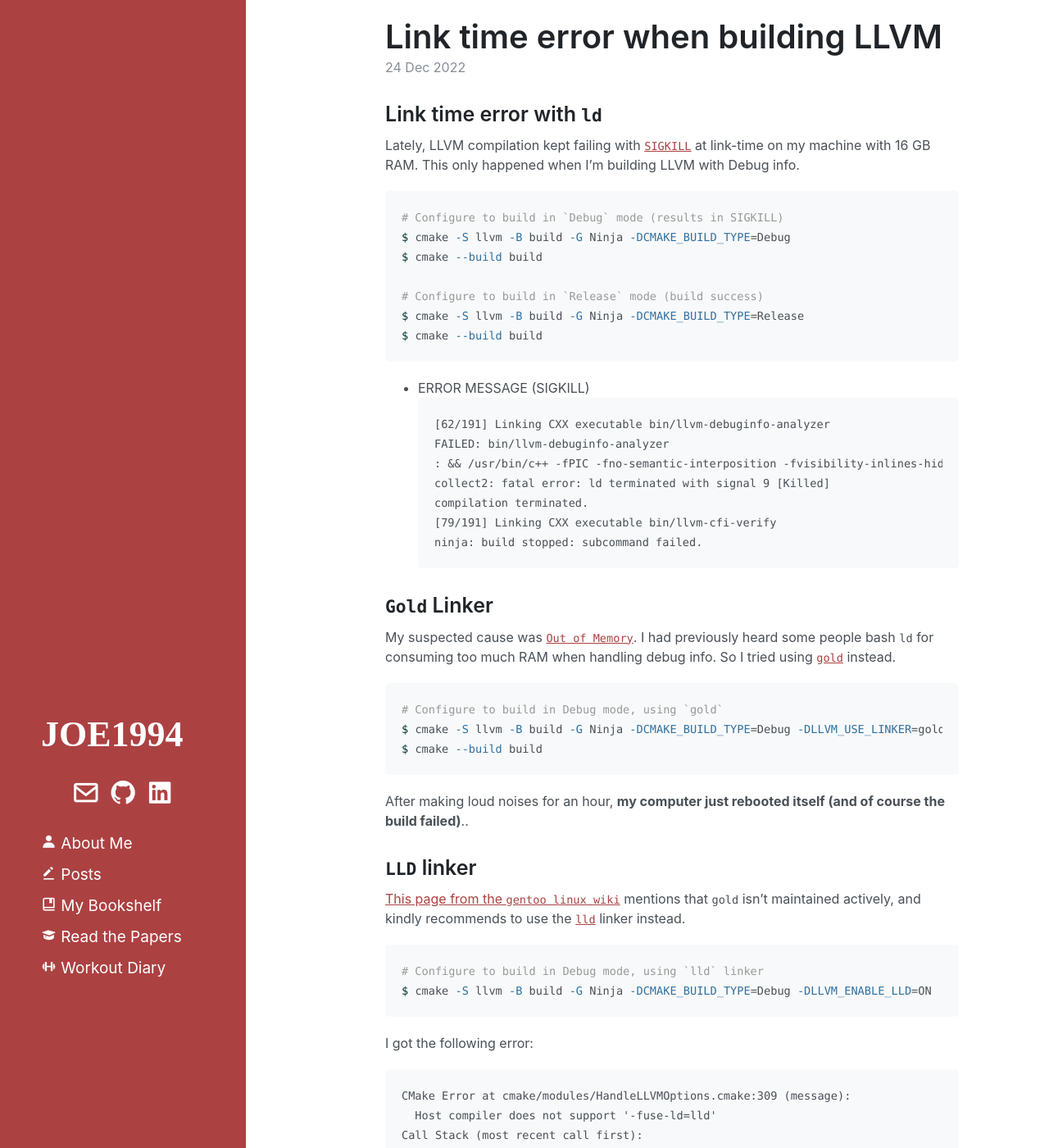
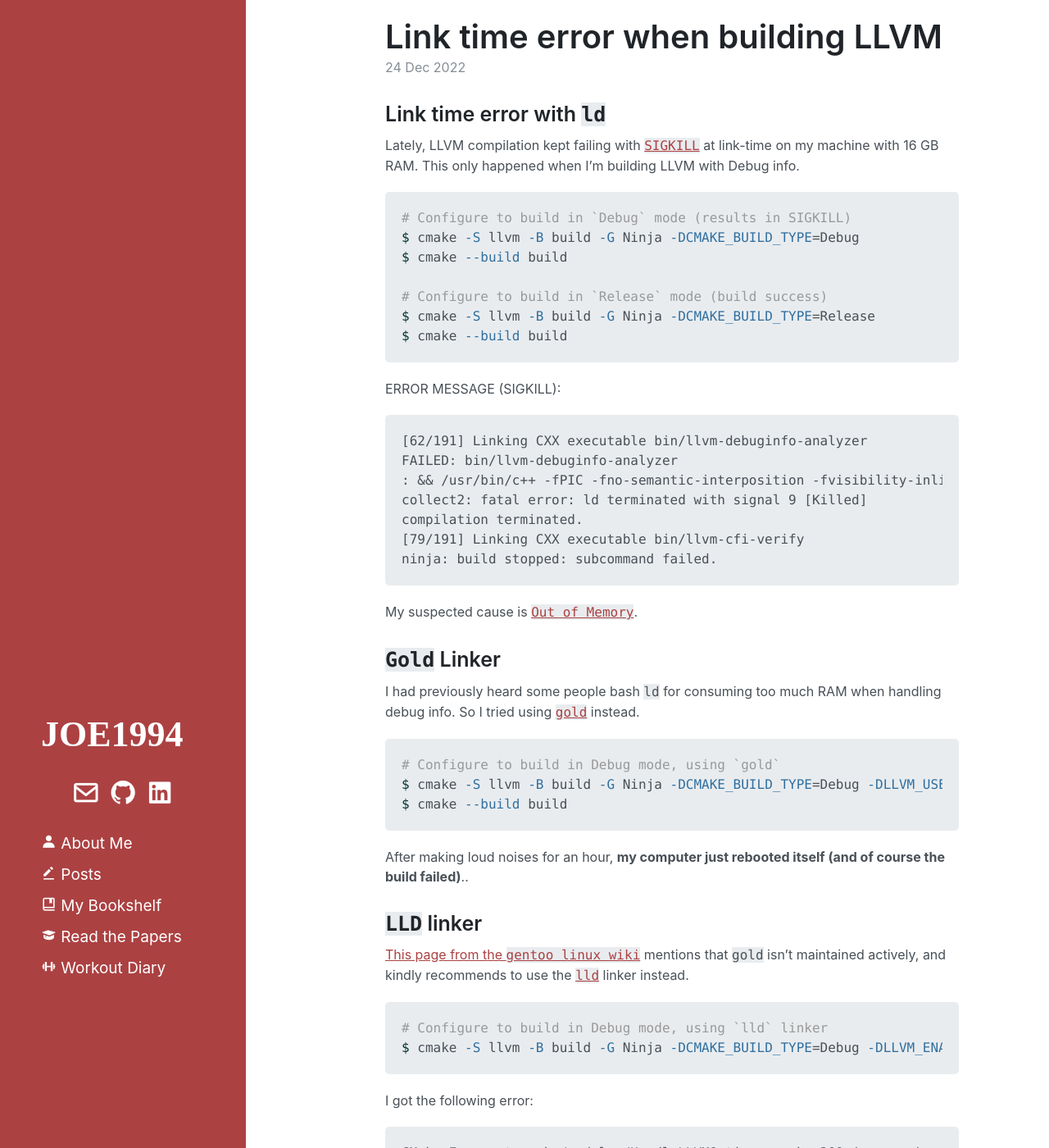
Before and after one commit to JOE1994/JOE1994.github.io, a Jekyll site: the page built from _posts/2022-12-24-building-llvm-link-time-error.md, in a window 1280 px wide and 1400 px high. Shown: the whole window at 82% size. Built offline with Jekyll 4.4.1, drawn with Linux system fonts in a browser that asks for light colours; comment, search, counter and statistics services are not loaded.

Commit message:
minor change to code formatting in markdown + etc

````diff
--- a/_posts/2022-12-24-building-llvm-link-time-error.md
+++ b/_posts/2022-12-24-building-llvm-link-time-error.md
@@ -17,7 +17,7 @@
 $ cmake --build build
 ```
 
-* ERROR MESSAGE (SIGKILL)
+ERROR MESSAGE (SIGKILL):
 ```
 [62/191] Linking CXX executable bin/llvm-debuginfo-analyzer
 FAILED: bin/llvm-debuginfo-analyzer
@@ -28,9 +28,10 @@
 ninja: build stopped: subcommand failed.
 ```
 
+My suspected cause is [`Out of Memory`](https://en.wikipedia.org/wiki/Out_of_memory).
+
 ### `Gold` Linker
-
-My suspected cause was [`Out of Memory`](https://en.wikipedia.org/wiki/Out_of_memory). I had previously heard some people bash `ld` for consuming too much RAM when handling debug info. So I tried using [`gold`](https://manpages.ubuntu.com/manpages/trusty/man1/x86_64-linux-gnu-ld.gold.1.html) instead.
+I had previously heard some people bash `ld` for consuming too much RAM when handling debug info. So I tried using [`gold`](https://manpages.ubuntu.com/manpages/trusty/man1/x86_64-linux-gnu-ld.gold.1.html) instead.
 
 ```bash
 # Configure to build in Debug mode, using `gold`
--- a/assets/css/hyde/_sass/_code.scss
+++ b/assets/css/hyde/_sass/_code.scss
@@ -9,7 +9,7 @@
 }
 
 code {
-  font-size: 85%;
+  background-color: var(--code-bg);
 }
 
 pre {
--- a/assets/css/hyde/_sass/_variables.scss
+++ b/assets/css/hyde/_sass/_variables.scss
@@ -42,7 +42,7 @@
 
   --code-font: SFMono-Regular, Menlo, Monaco, Consolas, "Liberation Mono", "Courier New", monospace;
   --code-color: var(--grape);
-  --code-bg: var(--gray-000);
+  --code-bg: var(--gray-200);
 
   --spacer: 1rem;
   --spacer-2: calc(var(--spacer) * 1.5);
````
